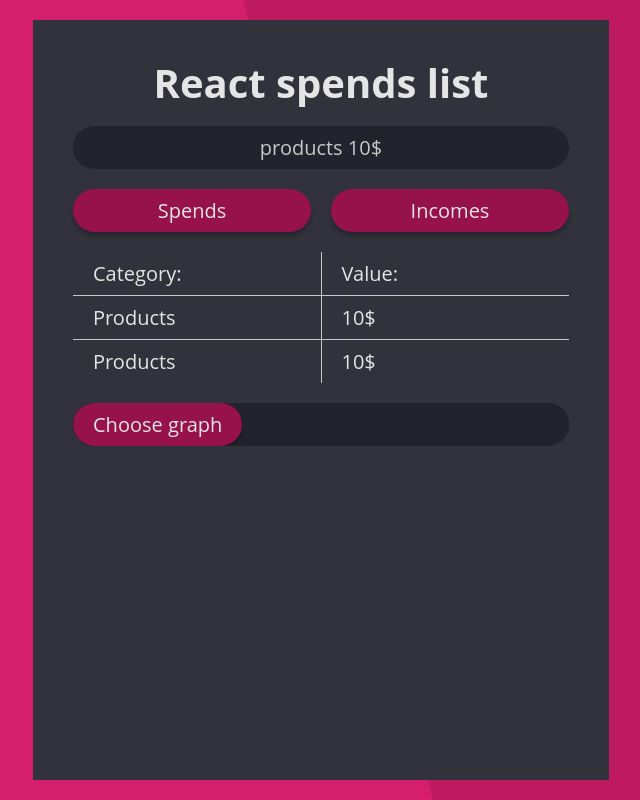
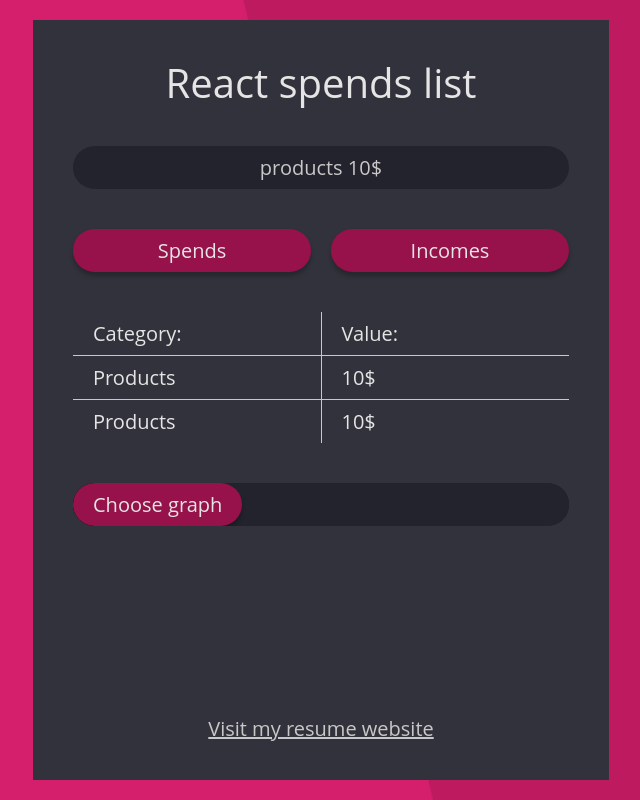
Before and after one commit to fav757/react_spends_list, a React (Create React App) app: page / in a window 1280 px wide. Shown: the whole page, without its empty margins (319-959 px from the left). Built offline with nearby package versions, Linux system fonts and the light colour scheme.

Commit message:
add footed and styles

```diff
--- a/src/App.js
+++ b/src/App.js
@@ -5,22 +5,48 @@ import DataTable from './components/DataTable/DataTable';
 import GraphControlls from './components/GraphControlls/GraphControlls';
 
 const StyledApp = styled.div`
-  >h1 {
+  position: relative;
+  width: 100%;
+  height: 100%;
+
+  header {
+    font-size: 2rem;
     text-align: center;
+    margin-bottom:2rem;
   }
 
-  >*:not(:last-child) {
-    margin-bottom: 1rem;
+  main {
+    padding-bottom: 23px;
+
+    >*:not(:last-child) {
+      margin-bottom: 2rem;
+    }
+  }
+
+  footer {
+    width: 100%;
+    position: absolute;
+    bottom: 0;
+    text-align: center;
+
+    a {
+      color: #c8c8c8;
+    }
   }
 `;
 
 function App() {
   return (
     <StyledApp>
-      <h1>React spends list</h1>
-      <InputPanel />
-      <DataTable />
-      <GraphControlls />
+      <header>React spends list</header>
+      <main>
+        <InputPanel />
+        <DataTable />
+        <GraphControlls />
+      </main>
+      <footer>
+        <a href='https://fav757.github.io/'>Visit my resume website</a>
+      </footer>
     </StyledApp>
   );
 }
--- a/src/components/InputPanel/InputPanel.js
+++ b/src/components/InputPanel/InputPanel.js
@@ -2,7 +2,7 @@ import React from 'react';
 import styled from 'styled-components';
 
 const StyledInput = styled.input`
-  margin-bottom: 1rem;
+  margin-bottom: 2rem;
   background: #23232d;
   border-radius: 24px;
   font-size: 1rem;
```
